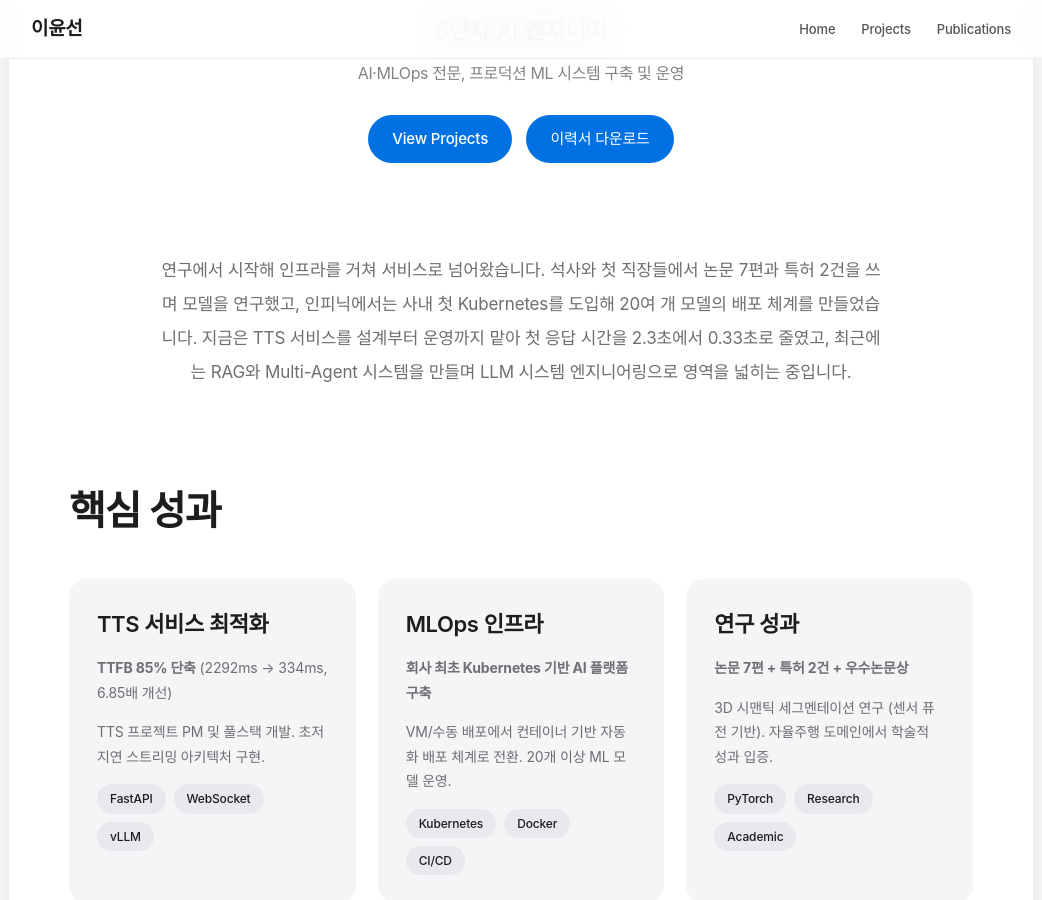
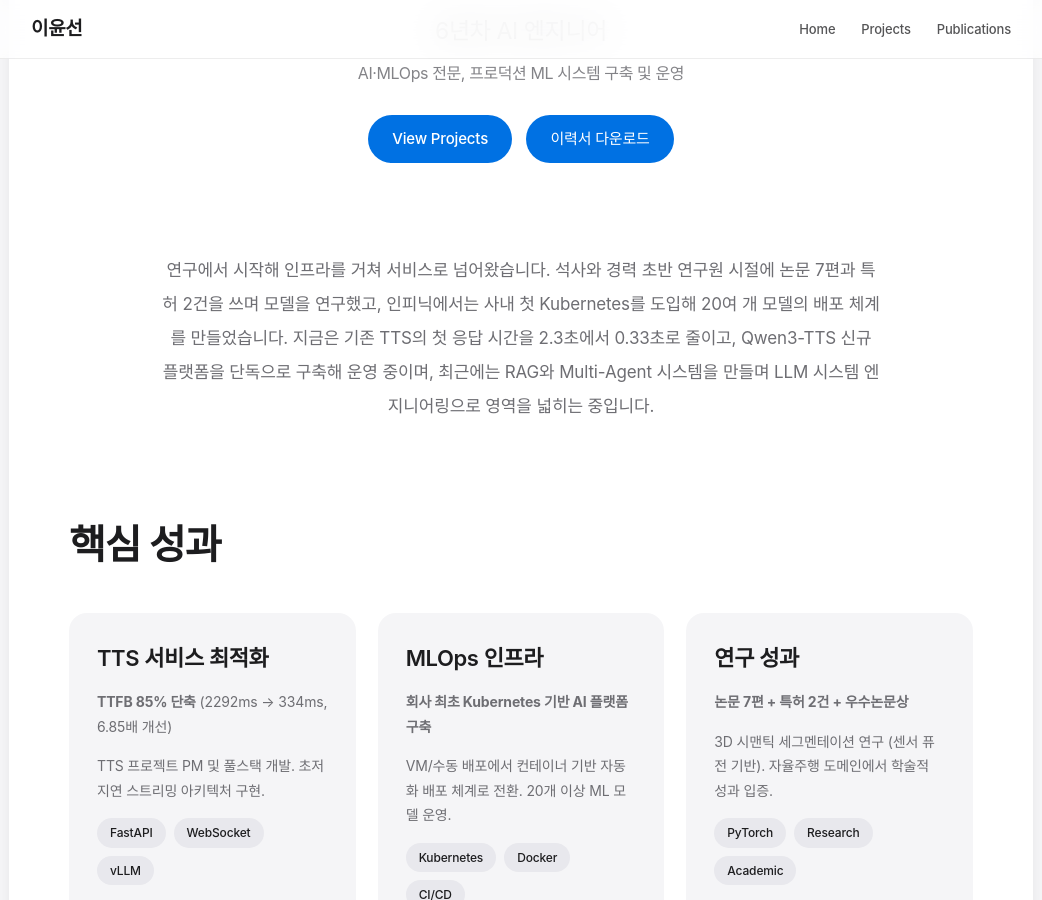
Before and after one commit to ckc5800/ckc5800.github.io, a Jekyll site: the page built from index.html, in a window 1280 px wide and 900 px high, scrolled down 308 px. Shown: the whole window, without its empty margins (119-1161 px from the left). Built offline with Jekyll 4.4.1, drawn with Linux system fonts in a browser that asks for light colours; some web fonts are replaced.

Commit message:
소개 문구 정정 — '첫 직장들' → '경력 초반 연구원 시절', TTS 문장 2단계 구분 반영
'첫(단수)+들(복수)' 어색한 표현 정정. 논문·특허가 나온 시기(석사+
인피닉 연구원 시절)를 정확히 지칭. index.html의 TTS 소개 문장도
기존 개선/신규 단독 구축 구분이 반영된 이력서 문구와 통일.

Co-Authored-By: Claude Fable 5 <noreply@anthropic.com>

```diff
--- a/index.html
+++ b/index.html
@@ -14,9 +14,9 @@ title: Home
 <section style="max-width: 720px; margin: 0 auto 90px;">
     <p style="font-size: 17px; line-height: 2; color: var(--text-secondary); text-align: center;">
         연구에서 시작해 인프라를 거쳐 서비스로 넘어왔습니다.
-        석사와 첫 직장들에서 논문 7편과 특허 2건을 쓰며 모델을 연구했고,
+        석사와 경력 초반 연구원 시절에 논문 7편과 특허 2건을 쓰며 모델을 연구했고,
         인피닉에서는 사내 첫 Kubernetes를 도입해 20여 개 모델의 배포 체계를 만들었습니다.
-        지금은 TTS 서비스를 설계부터 운영까지 맡아 첫 응답 시간을 2.3초에서 0.33초로 줄였고,
+        지금은 기존 TTS의 첫 응답 시간을 2.3초에서 0.33초로 줄이고, Qwen3-TTS 신규 플랫폼을 단독으로 구축해 운영 중이며,
         최근에는 RAG와 Multi-Agent 시스템을 만들며 LLM 시스템 엔지니어링으로 영역을 넓히는 중입니다.
     </p>
 </section>
```
Also changed, not shown: 2 other files.
